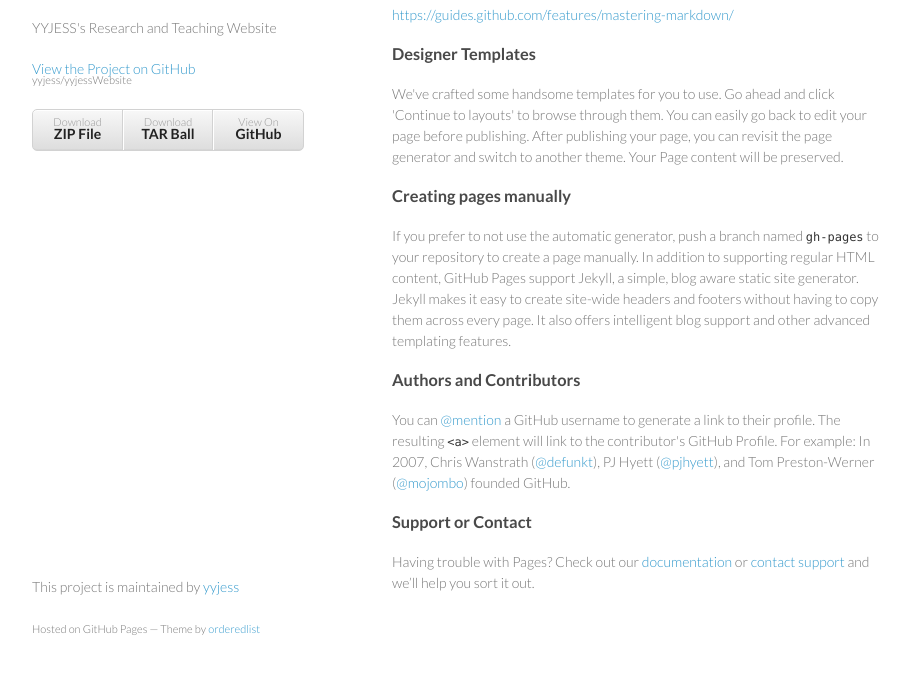
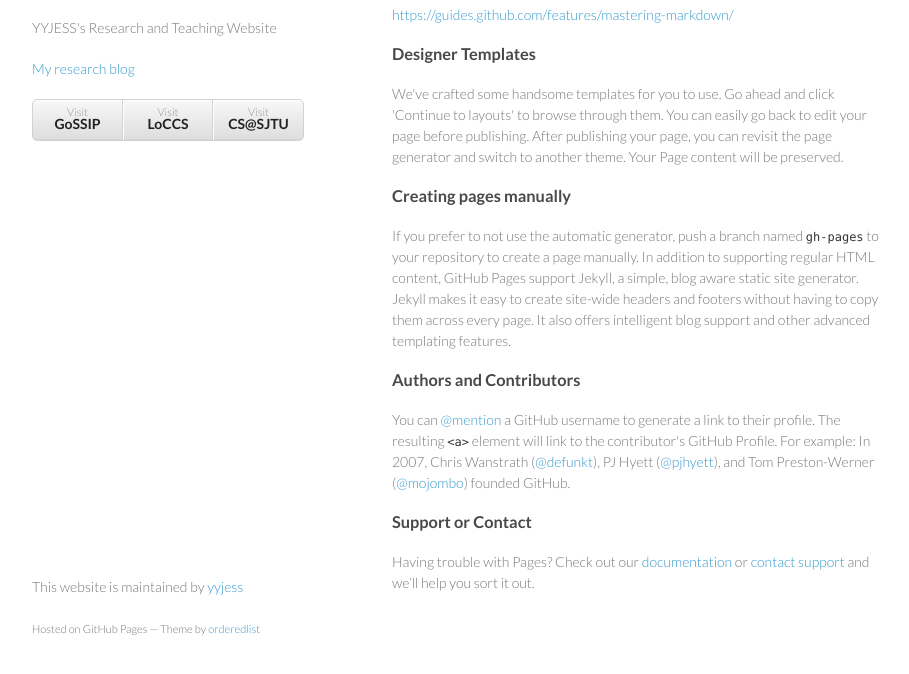
Before and after one commit to yyjess/Web, a plain HTML site: page index.html in a window 1280 px wide. Shown: the part 92-766 px from the top of the page, without its empty margins (178-1087 px from the left). Drawn offline with Linux system fonts and the light colour scheme.

Commit message:
customized a little bit

```diff
--- a/index.html
+++ b/index.html
@@ -18,13 +18,13 @@
         <h1>yyjess @ Shanghai</h1>
         <p>YYJESS&#39;s Research and Teaching Website</p>
 
-        <p class="view"><a href="https://github.com/yyjess/yyjessWebsite">View the Project on GitHub <small>yyjess/yyjessWebsite</small></a></p>
+        <p class="view"><a href="http://loccs.sjtu.edu.cn/gossip">My research blog</a></p>
 
 
         <ul>
-          <li><a href="https://github.com/yyjess/yyjessWebsite/zipball/master">Download <strong>ZIP File</strong></a></li>
-          <li><a href="https://github.com/yyjess/yyjessWebsite/tarball/master">Download <strong>TAR Ball</strong></a></li>
-          <li><a href="https://github.com/yyjess/yyjessWebsite">View On <strong>GitHub</strong></a></li>
+          <li><a href="http://loccs.sjtu.edu.cn/wiki">Visit <strong>GoSSIP</strong></a></li>
+          <li><a href="http://loccs.sjtu.edu.cn/main">Visit <strong>LoCCS</strong></a></li>
+          <li><a href="http://www.cs.sjtu.edu.cn">Visit <strong>CS@SJTU</strong></a></li>
         </ul>
       </header>
       <section>
@@ -54,7 +54,7 @@
 <p>Having trouble with Pages? Check out our <a href="https://help.github.com/pages">documentation</a> or <a href="https://github.com/contact">contact support</a> and we’ll help you sort it out.</p>
       </section>
       <footer>
-        <p>This project is maintained by <a href="https://github.com/yyjess">yyjess</a></p>
+        <p>This website is maintained by <a href="http://loccs.sjtu.edu.cn/wiki/doku.php?id=people:yyjess">yyjess</a></p>
         <p><small>Hosted on GitHub Pages &mdash; Theme by <a href="https://github.com/orderedlist">orderedlist</a></small></p>
       </footer>
     </div>
@@ -62,3 +62,9 @@
 
   </body>
 </html>
+   </footer>
+    </div>
+    <script src="javascripts/scale.fix.js"></script>
+
+  </body>
+</html>
```
